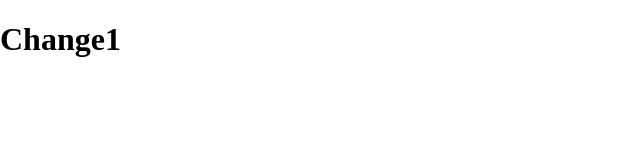
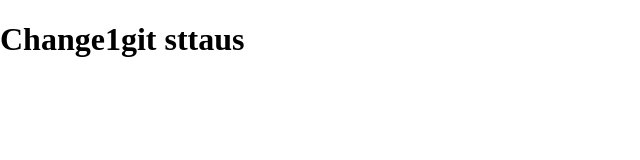
Before and after one commit to charliecountryman/mytestrepository, a plain HTML site: page index.html in a window 1280 px wide. Shown: the whole page, without its empty margins (0-640 px from the left). Drawn offline with nearby package versions, Linux system fonts and the light colour scheme.

```diff
--- a/index.html
+++ b/index.html
@@ -11,7 +11,7 @@
   </head>
 
   <body>
-  <h1>Change1</h1>
+  <h1>Change1git sttaus</h1>
 
     <script src=''></script>  <!--link js file here-->
   </body>
```
Also changed, not shown: login.html (+1 -0 lines).
